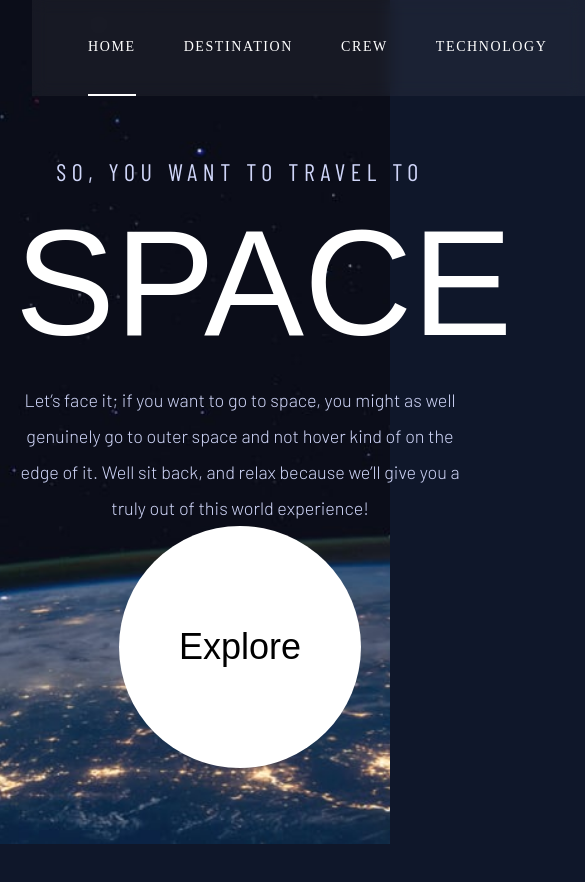
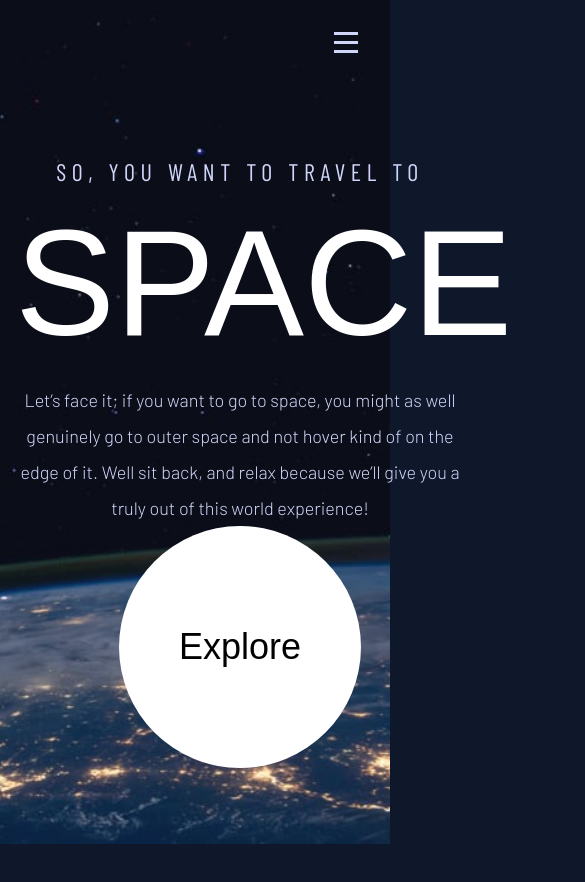
Before and after one commit to Alexjoshua14/Space-Tourism, a Next.js app: page / in a window 390 px wide. Shown: the top 882 px of the page, 585 px wide, since content can reach past the window. Built offline with nearby package versions, Linux system fonts and the light colour scheme; a web font is replaced by a local one.

Commit message:
Begin implementing collapsable side navigation for small screens

```diff
--- a/src/components/navBar.tsx
+++ b/src/components/navBar.tsx
@@ -4,6 +4,14 @@ import Image from 'next/image'
 import Link from 'next/link'
 import { usePathname } from 'next/navigation'
 import { FC } from 'react'
+import {
+  Sheet,
+  SheetContent,
+  SheetDescription,
+  SheetHeader,
+  SheetTitle,
+  SheetTrigger
+} from '@/components/ui/sheet'
 
 
 interface NavBarProps {
@@ -33,7 +41,9 @@ const NavBar: FC<NavBarProps> = ({ }) => {
   const pathname = usePathname()
 
   return (
-    <nav className="absolute top-0 lg:top-8 left-0 min-w-fit w-full flex h-24">
+
+    <div className="absolute top-0 lg:top-8 left-0 min-w-fit w-full flex h-24">
+      <nav className="hidden min-w-fit w-full sm:flex h-full">
         <div className="z-10 w-1/2 px-4 translate-x-6 lg:translate-x-10 flex flex-row gap-16 items-center">
           <div className="min-w-fit">
             <Image src="/assets/shared/logo.svg" width={48} height={48} alt="logo" />
@@ -56,6 +66,37 @@ const NavBar: FC<NavBarProps> = ({ }) => {
           ))}
         </ul>
       </nav>
+      <div className="sm:hidden">
+        <Sheet>
+          <SheetTrigger className="absolute right-0 p-8">
+            <Image src="/assets/shared/icon-hamburger.svg" width={24} height={24} alt="hamburger" />
+          </SheetTrigger>
+          <SheetContent className="bg-opacity-10 backdrop-blur-xl border-0 text-white">
+
+            <SheetDescription>
+              <nav>
+                <ul className="h-full min-w-fit w-1/2 flex flex-col gap-12 px-14">
+                  {navOptions.map((option, index) => (
+                    <li key={`nav-link-${option.name}`}
+                      className={`h-full border-b-2 ${pathname === option.path ? "border-white" : "border-transparent"}`}>
+                      <Link href={option.path} className="flex gap-3 tracking-widest">
+                        <p className="font-medium">
+                          {`0${index}`}
+                        </p>
+                        <p className="text-sm lg:text-base font-extralight">
+                          {option.name.toUpperCase()}
+                        </p>
+                      </Link>
+                    </li>
+                  ))}
+                </ul>
+              </nav>
+            </SheetDescription>
+
+          </SheetContent>
+        </Sheet>
+      </div>
+    </div>
   )
 }
 
```
Lines whose indentation alone changed are shown as unchanged.
